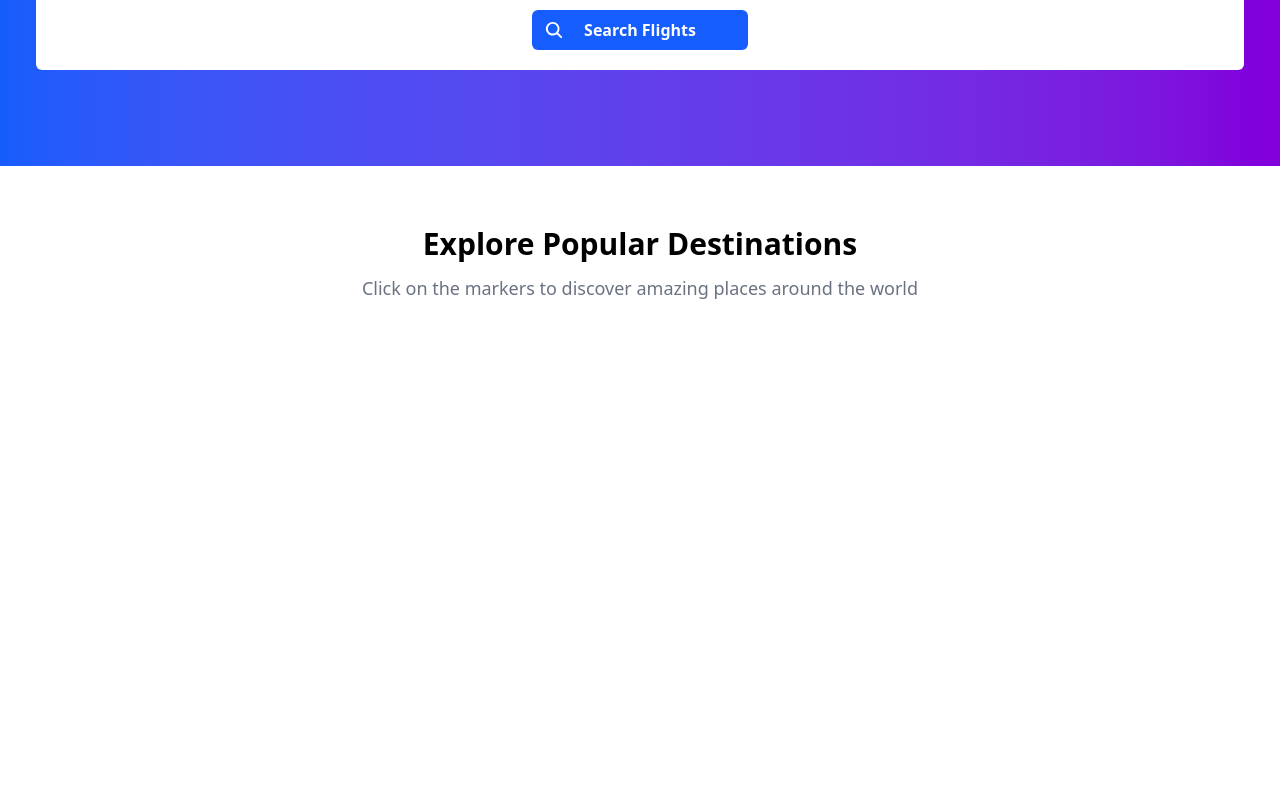
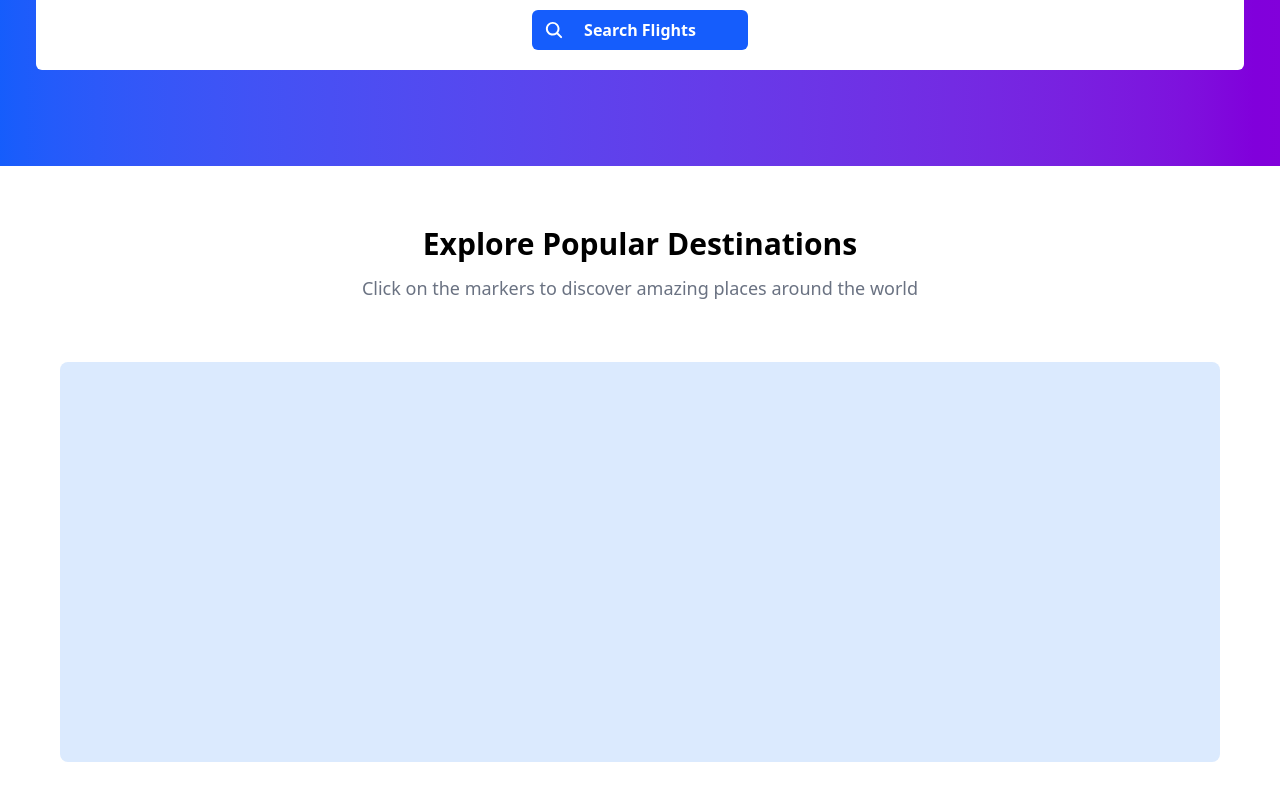
Before and after one commit to mirjetamustafa/TravelHub, a React (Vite) app: page / in a window 1280 px wide. Shown: the part 522-1322 px from the top of the page. Before the commit the page ends 864 px from the top, so only its background shows below. Built offline with nearby package versions, Linux system fonts and the light colour scheme.

Commit message:
Home updated

```diff
--- a/src/components/Home.jsx
+++ b/src/components/Home.jsx
@@ -23,6 +23,8 @@ const Home = () => {
           Click on the markers to discover amazing places around the world
         </p>
       </section>
+
+      <section className="m-15 bg-blue-100 h-100 rounded-lg"></section>
     </main>
   )
 }
```
